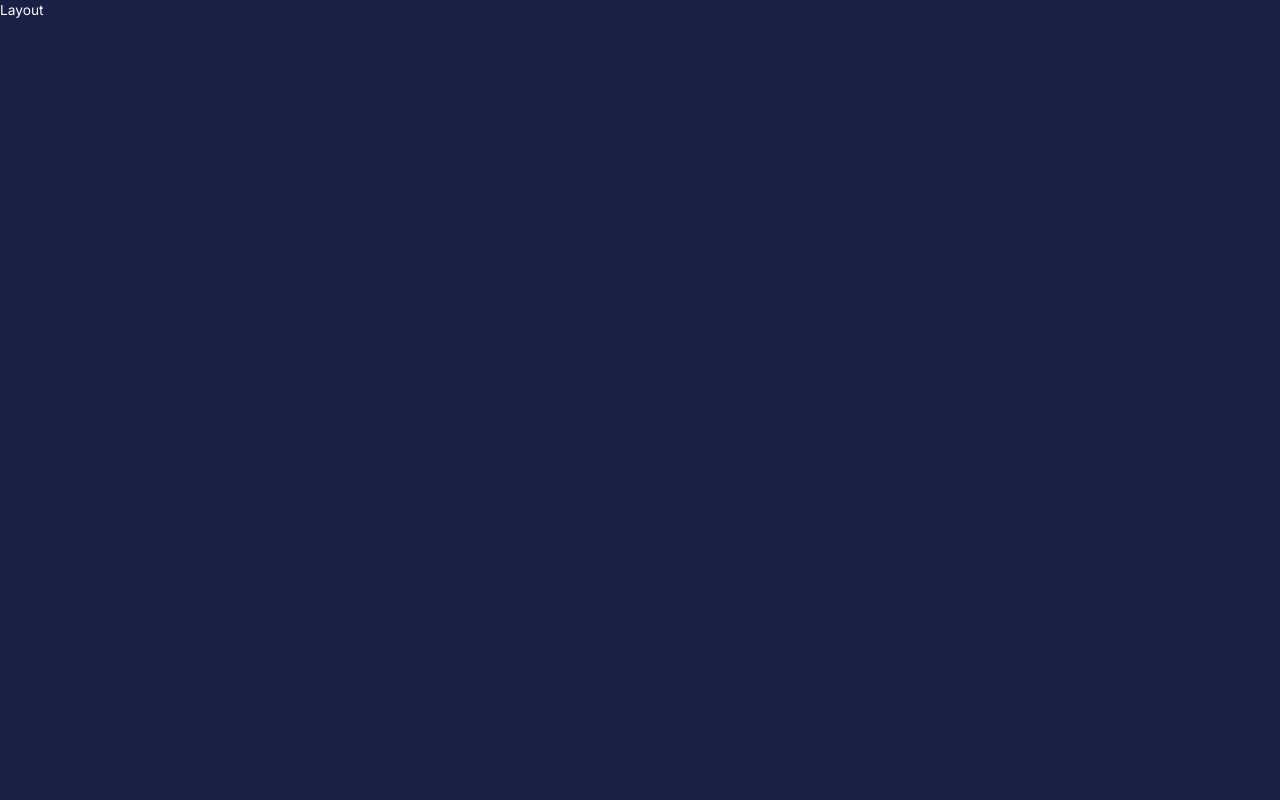
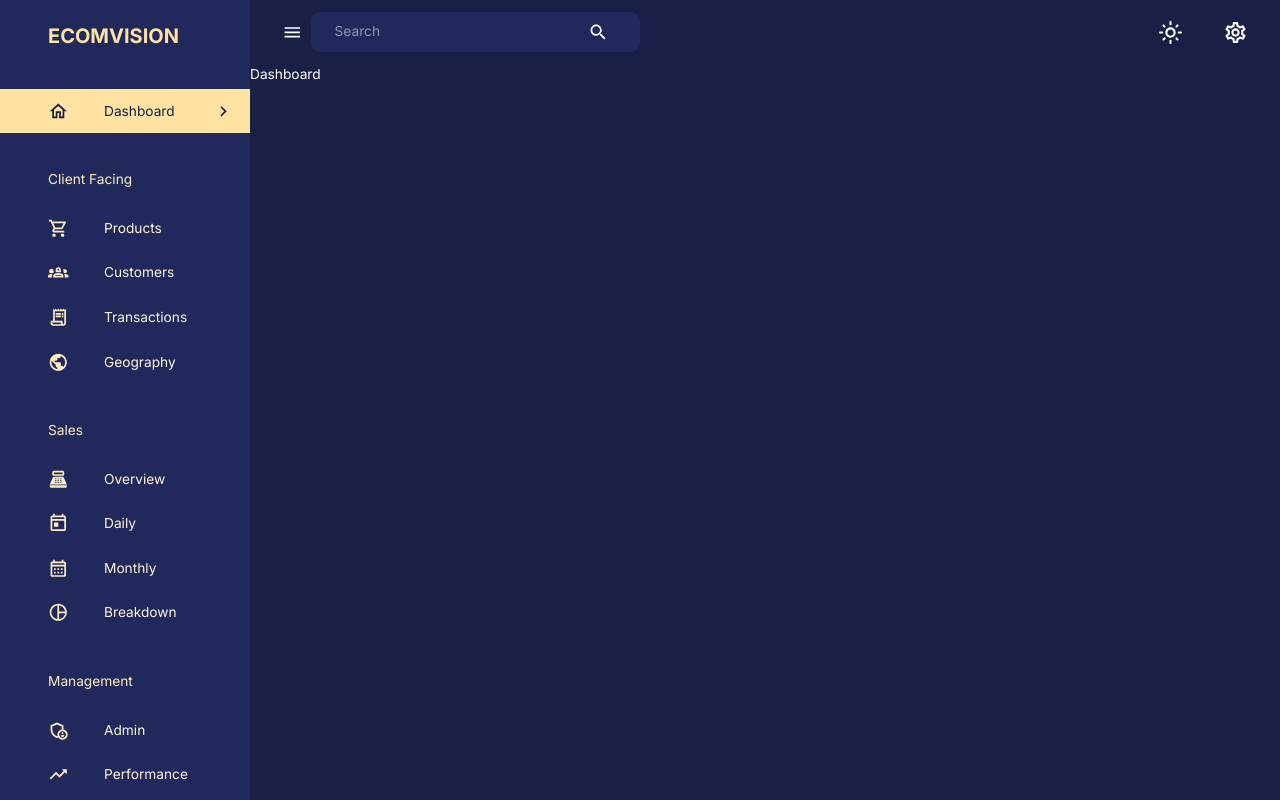
Before and after one commit to Natneam/admin-dashboard, a React (Create React App) app in the folder client/: page /dashboard in a window 1280 px wide. Built offline with nearby package versions, Linux system fonts and the light colour scheme.

Commit message:
Create Layout Component with Header and Sidebar

```diff
--- /dev/null
+++ b/client/src/components/Navbar.jsx
@@ -0,0 +1,68 @@
+import React, { useState } from "react";
+import {
+  LightModeOutlined,
+  DarkModeOutlined,
+  Menu as MenuIcon,
+  Search,
+  SettingsOutlined,
+  ArrowDropDownOutlined,
+} from "@mui/icons-material";
+import FlexBetween from "components/FlexBetween";
+import { useDispatch } from "react-redux";
+import { setMode } from "state";
+import {
+  AppBar,
+  Button,
+  Box,
+  Typography,
+  IconButton,
+  InputBase,
+  Toolbar,
+  Menu,
+  MenuItem,
+  useTheme,
+} from "@mui/material";
+import profileImage from "assets/portrait.jpg";
+
+const Navbar = ({ isSidebarOpen, setIsSidebarOpen }) => {
+  const dispatch = useDispatch();
+  const theme = useTheme();
+  return (
+    <AppBar sx={{ position: "static", background: "none", boxShadow: "none" }}>
+      <Toolbar sx={{ justifyContent: "space-between" }}>
+        {/* LEFT SIDE */}
+        <FlexBetween>
+          <IconButton onClick={() => setIsSidebarOpen(!isSidebarOpen)}>
+            <MenuIcon />
+          </IconButton>
+          <FlexBetween
+            backgroundColor={theme.palette.background.alt}
+            borderRadius="9px"
+            gap="3rem"
+            p="0.1rem 1.5rem"
+          >
+            <InputBase placeholder="Search" />
+            <IconButton>
+              <Search />
+            </IconButton>
+          </FlexBetween>
+        </FlexBetween>
+        {/* RIGHT SIDE */}
+        <FlexBetween gap="1.5rem">
+          <IconButton onClick={() => dispatch(setMode())}>
+            {theme.palette.mode === "dark" ? (
+              <LightModeOutlined sx={{ fontSize: "25px" }} />
+            ) : (
+              <DarkModeOutlined sx={{ fontSize: "25px" }} />
+            )}
+          </IconButton>
+          <IconButton>
+            <SettingsOutlined sx={{ fontSize: "25px" }} />
+          </IconButton>
+        </FlexBetween>
+      </Toolbar>
+    </AppBar>
+  );
+};
+
+export default Navbar;
--- /dev/null
+++ b/client/src/components/Sidebar.jsx
@@ -0,0 +1,237 @@
+import React from "react";
+import {
+  Box,
+  Divider,
+  Drawer,
+  IconButton,
+  List,
+  ListItem,
+  ListItemButton,
+  ListItemIcon,
+  ListItemText,
+  Typography,
+  useTheme,
+} from "@mui/material";
+import {
+  SettingsOutlined,
+  ChevronLeft,
+  ChevronRightOutlined,
+  HomeOutlined,
+  ShoppingCartOutlined,
+  Groups2Outlined,
+  ReceiptLongOutlined,
+  PublicOutlined,
+  PointOfSaleOutlined,
+  TodayOutlined,
+  CalendarMonthOutlined,
+  AdminPanelSettingsOutlined,
+  TrendingUpOutlined,
+  PieChartOutlined,
+} from "@mui/icons-material";
+import { useEffect, useState } from "react";
+import { useLocation, useNavigate } from "react-router-dom";
+import FlexBetween from "./FlexBetween";
+import profileImage from "assets/portrait.jpg";
+
+const navItems = [
+  {
+    text: "Dashboard",
+    icon: <HomeOutlined />,
+  },
+  {
+    text: "Client Facing",
+    icon: null,
+  },
+  {
+    text: "Products",
+    icon: <ShoppingCartOutlined />,
+  },
+  {
+    text: "Customers",
+    icon: <Groups2Outlined />,
+  },
+  {
+    text: "Transactions",
+    icon: <ReceiptLongOutlined />,
+  },
+  {
+    text: "Geography",
+    icon: <PublicOutlined />,
+  },
+  {
+    text: "Sales",
+    icon: null,
+  },
+  {
+    text: "Overview",
+    icon: <PointOfSaleOutlined />,
+  },
+  {
+    text: "Daily",
+    icon: <TodayOutlined />,
+  },
+  {
+    text: "Monthly",
+    icon: <CalendarMonthOutlined />,
+  },
+  {
+    text: "Breakdown",
+    icon: <PieChartOutlined />,
+  },
+  {
+    text: "Management",
+    icon: null,
+  },
+  {
+    text: "Admin",
+    icon: <AdminPanelSettingsOutlined />,
+  },
+  {
+    text: "Performance",
+    icon: <TrendingUpOutlined />,
+  },
+];
+
+const Sidebar = ({
+  user,
+  drawerWidth,
+  isSidebarOpen,
+  setIsSidebarOpen,
+  isNonMobile,
+}) => {
+  const { pathname } = useLocation();
+  const [active, setActive] = useState("");
+  const navigate = useNavigate();
+  const theme = useTheme();
+
+  useEffect(() => {
+    setActive(pathname.substring(1));
+  }, [pathname]);
+
+  return (
+    <Box component="nav">
+      {isSidebarOpen && (
+        <Drawer
+          open={isSidebarOpen}
+          onClose={() => setIsSidebarOpen(false)}
+          variant="persistent"
+          anchor="left"
+          sx={{
+            width: drawerWidth,
+            "& .MuiDrawer-paper": {
+              color: theme.palette.secondary[200],
+              backgroundColor: theme.palette.background.alt,
+              boxSixing: "border-box",
+              borderWidth: isNonMobile ? 0 : "2px",
+              width: drawerWidth,
+            },
+          }}
+        >
+          <Box width="100%">
+            <Box m="1.5rem 2rem 2rem 3rem">
+              <FlexBetween color={theme.palette.secondary.main}>
+                <Box display="flex" alignItems="center" gap="0.5rem">
+                  <Typography variant="h4" fontWeight="bold">
+                    ECOMVISION
+                  </Typography>
+                </Box>
+                {!isNonMobile && (
+                  <IconButton onClick={() => setIsSidebarOpen(!isSidebarOpen)}>
+                    <ChevronLeft />
+                  </IconButton>
+                )}
+              </FlexBetween>
+            </Box>
+            <List>
+              {navItems.map(({ text, icon }) => {
+                if (!icon) {
+                  return (
+                    <Typography key={text} sx={{ m: "2.25rem 0 1rem 3rem" }}>
+                      {text}
+                    </Typography>
+                  );
+                }
+                const lcText = text.toLowerCase();
+
+                return (
+                  <ListItem key={text} disablePadding>
+                    <ListItemButton
+                      onClick={() => {
+                        navigate(`/${lcText}`);
+                        setActive(lcText);
+                      }}
+                      sx={{
+                        backgroundColor:
+                          active === lcText
+                            ? theme.palette.secondary[300]
+                            : "transparent",
+                        color:
+                          active === lcText
+                            ? theme.palette.primary[600]
+                            : theme.palette.secondary[100],
+                      }}
+                    >
+                      <ListItemIcon
+                        sx={{
+                          ml: "2rem",
+                          color:
+                            active === lcText
+                              ? theme.palette.primary[600]
+                              : theme.palette.secondary[200],
+                        }}
+                      >
+                        {icon}
+                      </ListItemIcon>
+                      <ListItemText primary={text} />
+                      {active === lcText && (
+                        <ChevronRightOutlined sx={{ ml: "auto" }} />
+                      )}
+                    </ListItemButton>
+                  </ListItem>
+                );
+              })}
+            </List>
+          </Box>
+
+          {/* <Box position="absolute" bottom="2rem">
+            <Divider />
+            <FlexBetween textTransform="none" gap="1rem" m="1.5rem 2rem 0 3rem">
+              <Box
+                component="img"
+                alt="profile"
+                src={profileImage}
+                height="40px"
+                width="40px"
+                borderRadius="50%"
+                sx={{ objectFit: "cover" }}
+              />
+              <Box textAlign="left">
+                <Typography
+                  fontWeight="bold"
+                  fontSize="0.9rem"
+                  sx={{ color: theme.palette.secondary[100] }}
+                >
+                  {user.name}
+                </Typography>
+                <Typography
+                  fontSize="0.8rem"
+                  sx={{ color: theme.palette.secondary[200] }}
+                >
+                  {user.occupation}
+                </Typography>
+              </Box>
+              <SettingsOutlined
+                sx={{
+                  color: theme.palette.secondary[300],
+                  fontSize: "25px ",
+                }}
+              />
+            </FlexBetween>
+          </Box> */}
+        </Drawer>
+      )}
+    </Box>
+  );
+};
+
+export default Sidebar;
--- a/client/src/scenes/layout/index.jsx
+++ b/client/src/scenes/layout/index.jsx
@@ -1,9 +1,32 @@
-import React from 'react'
+import React, { useState } from "react";
+import { Box, useMediaQuery } from "@mui/material";
+import { Outlet } from "react-router-dom";
+import { useSelector } from "react-redux";
+import Navbar from "components/Navbar";
+import Sidebar from "components/Sidebar";
 
 const Layout = () => {
+  const isNonMobile = useMediaQuery("(min-width: 600px)");
+  const [isSidebarOpen, setIsSidebarOpen] = useState(true);
+  const userId = useSelector((state) => state.global.userId);
+
   return (
-    <div>Layout</div>
-  )
-}
+    <Box display={isNonMobile ? "flex" : "block"} width="100%" height="100%">
+      <Sidebar
+        isNonMobile={isNonMobile}
+        drawerWidth="250px"
+        isSidebarOpen={isSidebarOpen}
+        setIsSidebarOpen={setIsSidebarOpen}
+      />
+      <Box flexGrow={1}>
+        <Navbar
+          isSidebarOpen={isSidebarOpen}
+          setIsSidebarOpen={setIsSidebarOpen}
+        />
+        <Outlet />
+      </Box>
+    </Box>
+  );
+};
 
-export default Layout
+export default Layout;
```
